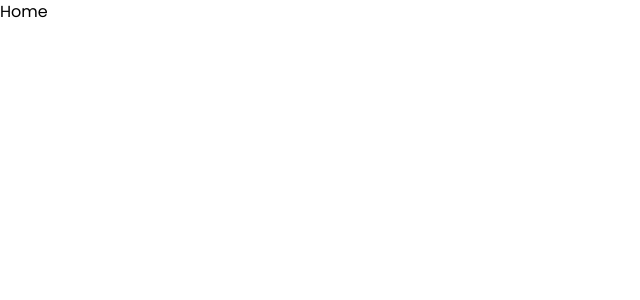
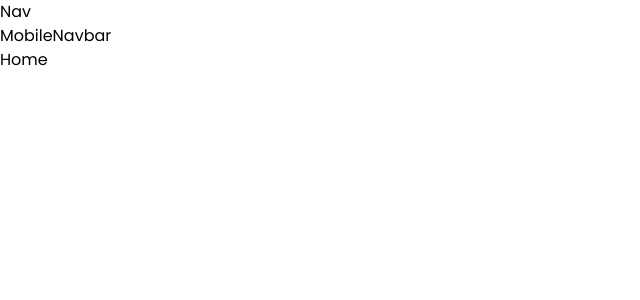
Before and after one commit to denisdiaconu/product-landing-page, a Next.js app: page / in a window 1280 px wide. Shown: the top 300 px of the page, without its empty margins (0-640 px from the left). Built offline with nearby package versions, Linux system fonts and the light colour scheme.

Commit message:
Add navbar to layout

```diff
--- a/app/layout.tsx
+++ b/app/layout.tsx
@@ -1,6 +1,7 @@
 import type { Metadata } from 'next';
 import { Poppins } from 'next/font/google';
 import './globals.css';
+import ResponsiveNav from '@/components/Home/Navbar/ResponsiveNav';
 
 const font = Poppins({
   weight: ['100', '200', '300', '400', '500', '600', '700', '800', '900'],
@@ -19,7 +20,10 @@ export default function RootLayout({
 }>) {
   return (
     <html lang="en">
-      <body className={`${font.className} antialiased`}>{children}</body>
+      <body className={`${font.className} antialiased`}>
+        <ResponsiveNav />
+        {children}
+      </body>
     </html>
   );
 }
--- /dev/null
+++ b/components/Home/Navbar/Nav.tsx
@@ -0,0 +1,9 @@
+import React from 'react'
+
+const Nav = () => {
+  return (
+    <div>Nav</div>
+  )
+}
+
+export default Nav
--- a/components/Home/Navbar/Navbar.tsx
+++ /dev/null
@@ -1,9 +0,0 @@
-import React from 'react'
-
-const Navbar = () => {
-  return (
-    <div>Navbar</div>
-  )
-}
-
-export default Navbar
--- a/components/Home/Navbar/ResponsiveNav.tsx
+++ b/components/Home/Navbar/ResponsiveNav.tsx
@@ -1,8 +1,13 @@
 import React from 'react'
+import Nav from './Nav'
+import MobileNavbar from './MobileNavbar'
 
 const ResponsiveNav = () => {
   return (
-    <div>ResponsiveNav</div>
+    <div>
+        <Nav />
+        <MobileNavbar />
+    </div>
   )
 }
 
```
